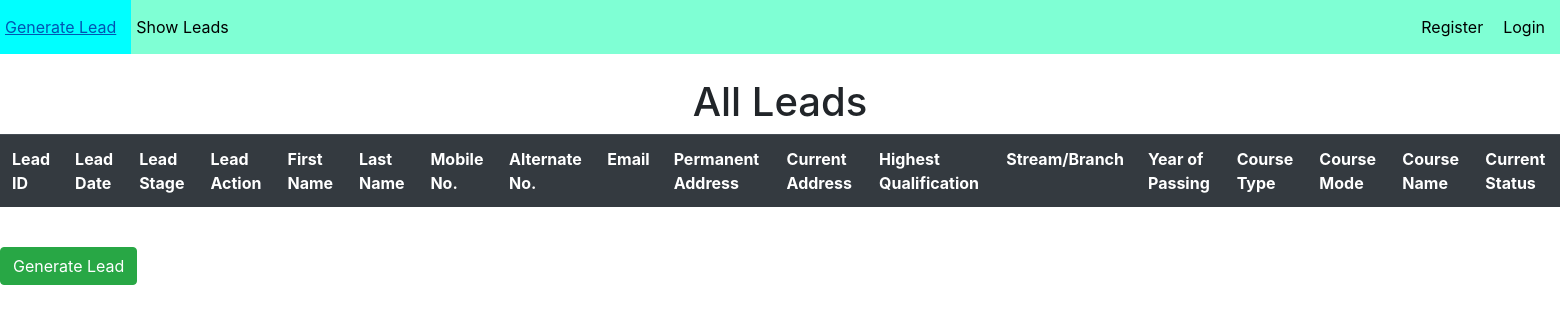
After one commit to vaibhavv62/EdtechPro, a Django app: page /leads/show/ in a window 1560 px wide. The commit adds this page. Shown: the top 324 px of the page. Run offline with Django 3.2, Linux system fonts and the light colour scheme; data that the repository does not hold is empty.

Commit message:
Created Lead Model, related form,template & implemented template_inheritance

```diff
--- a/EdtechPro/LeadGeneration/models.py
+++ b/EdtechPro/LeadGeneration/models.py
@@ -103,7 +103,7 @@ class Lead(models.Model):
     permanent_address = models.CharField(max_length=64)
     current_address = models.CharField(max_length=64)
     highest_qualification = models.CharField(max_length=32,choices=highest_qualification_choices)
-    stream = models.CharField(max_length=32,choices=highest_qualification_choices)
+    stream = models.CharField(max_length=32,choices=stream_choices)
     year_of_passing = models.CharField(max_length=32,choices=year_of_passing_choices)
     type_of_course = models.CharField(max_length=32,choices=type_of_course_choices)
     mode_of_course = models.CharField(max_length=32,choices=mode_of_course_choices)
--- a/EdtechPro/LeadGeneration/urls.py
+++ b/EdtechPro/LeadGeneration/urls.py
@@ -3,4 +3,5 @@ from . import views
 
 urlpatterns = [
     path('generate/',views.generateLeadView,name='generate_lead'),
+    path('show/',views.showLeadsView,name='show_leads'),
 ]
--- a/EdtechPro/LeadGeneration/views.py
+++ b/EdtechPro/LeadGeneration/views.py
@@ -2,6 +2,9 @@ from django.shortcuts import render, redirect
 from .forms import LeadModelForm
 
 # Create your views here.
+from .models import Lead
+
+
 def generateLeadView(request):
     form = LeadModelForm()#BlankForm
     if request.method == 'POST':
@@ -12,3 +15,9 @@ def generateLeadView(request):
     context = {'form':form}
     template_name = 'LeadGeneration/generate_lead.html'
     return render(request,template_name,context)
+
+def showLeadsView(request):
+    lead_objs = Lead.objects.all()
+    context = {'leads':lead_objs}
+    template_name = 'LeadGeneration/show_leads.html'
+    return render(request,template_name,context)
--- a/EdtechPro/static/myStyle.css
+++ b/EdtechPro/static/myStyle.css
@@ -22,7 +22,7 @@ li a
 
 li a:hover
 {
-    background-color: coral;
+    background-color: aqua;
 }
 
 .authlinks
--- a/EdtechPro/templates/LeadGeneration/generate_lead.html
+++ b/EdtechPro/templates/LeadGeneration/generate_lead.html
@@ -1,4 +1,5 @@
 {% extends 'layout.html' %}
+{% load crispy_forms_tags %}
 
 {% block title %}
     <title>Generate Lead</title>
--- /dev/null
+++ b/EdtechPro/templates/LeadGeneration/show_leads.html
@@ -0,0 +1,64 @@
+{% extends 'layout.html' %}
+
+{% block title %}
+    <title>All Leads</title>
+{% endblock %}
+
+{% block content %}
+    <h1 style="text-align: center;">All Leads</h1>
+    <table class="table table-dark">
+        <tr>
+            <th>Lead ID</th>
+            <th>Lead Date</th>
+            <th>Lead Stage</th>
+            <th>Lead Action</th>
+            <th>First Name</th>
+            <th>Last Name</th>
+            <th>Mobile No.</th>
+            <th>Alternate No.</th>
+            <th>Email</th>
+            <th>Permanent Address</th>
+            <th>Current Address</th>
+            <th>Highest Qualification</th>
+            <th>Stream/Branch</th>
+            <th>Year of Passing</th>
+            <th>Course Type</th>
+            <th>Course Mode</th>
+            <th>Course Name</th>
+            <th>Current Status</th>
+        </tr>
+        {% for lead in leads %}
+            <tr>
+                <td>{{lead.id}}</td>
+                <td>{{lead.date}}</td>
+                <td>{{lead.type_of_lead}}</td>
+                <td>{{lead.lead_stage}}</td>
+                <td>{{lead.lead_action_took}}</td>
+                <td>{{lead.first_name}}</td>
+                <td>{{lead.last_name}}</td>
+                <td>{{lead.mobile_number}}</td>
+                <td>{{lead.mobile_number2}}</td>
+                <td>{{lead.email}}</td>
+                <td>{{lead.permanent_address}}</td>
+                <td>{{lead.current_address}}</td>
+                <td>{{lead.highest_qualification}}</td>
+                <td>{{lead.stream}}</td>
+                <td>{{lead.year_of_passing}}</td>
+                <td>{{lead.type_of_course}}</td>
+                <td>{{lead.mode_of_course}}</td>
+                <td>{{lead.course_interested}}</td>
+                <td>{{lead.current_status_notes}}</td>
+                <td>
+                    <a href="">
+                        <button class="btn btn-danger">Delete</button>
+                    </a>
+                </td>
+                <td><a href=""><button class="btn btn-warning">Update</button></a></td>
+            </tr>
+        {% endfor %}
+    </table>
+    <br>
+    <a href="{% url 'generate_lead' %}">
+        <button class="btn btn-success">Generate Lead</button>
+    </a>
+{% endblock %}
--- a/EdtechPro/templates/layout.html
+++ b/EdtechPro/templates/layout.html
@@ -11,15 +11,15 @@
 </head>
 <body>
     <ul class="mynavbar">
-        <li><a href="{% url 'add_order' %}">Add Order</a></li>
-        <li><a href="{% url 'show_orders' %}">Show Orders</a></li>
+        <li><a href="{% url 'generate_lead' %}">Generate Lead</a></li>
+        <li><a href="{% url 'show_leads' %}">Show Leads</a></li>
         <span class="authlinks">
             {% if user.is_authenticated %}
                 <li><a>Hello, {{user.username}}</a></li>
                 <li><a href="">Logout</a></li>
             {% else %}
                 <li><a href="">Register</a></li>
-                <li><a href="{% url 'login' %}">Login</a></li>
+                <li><a href="">Login</a></li>
             {% endif %}
         </span>
     </ul>
```
Also changed, not shown: EdtechPro/EdtechPro/settings.py (+5 -2 lines), EdtechPro/LeadGeneration/forms.py (+7 -0 lines).
